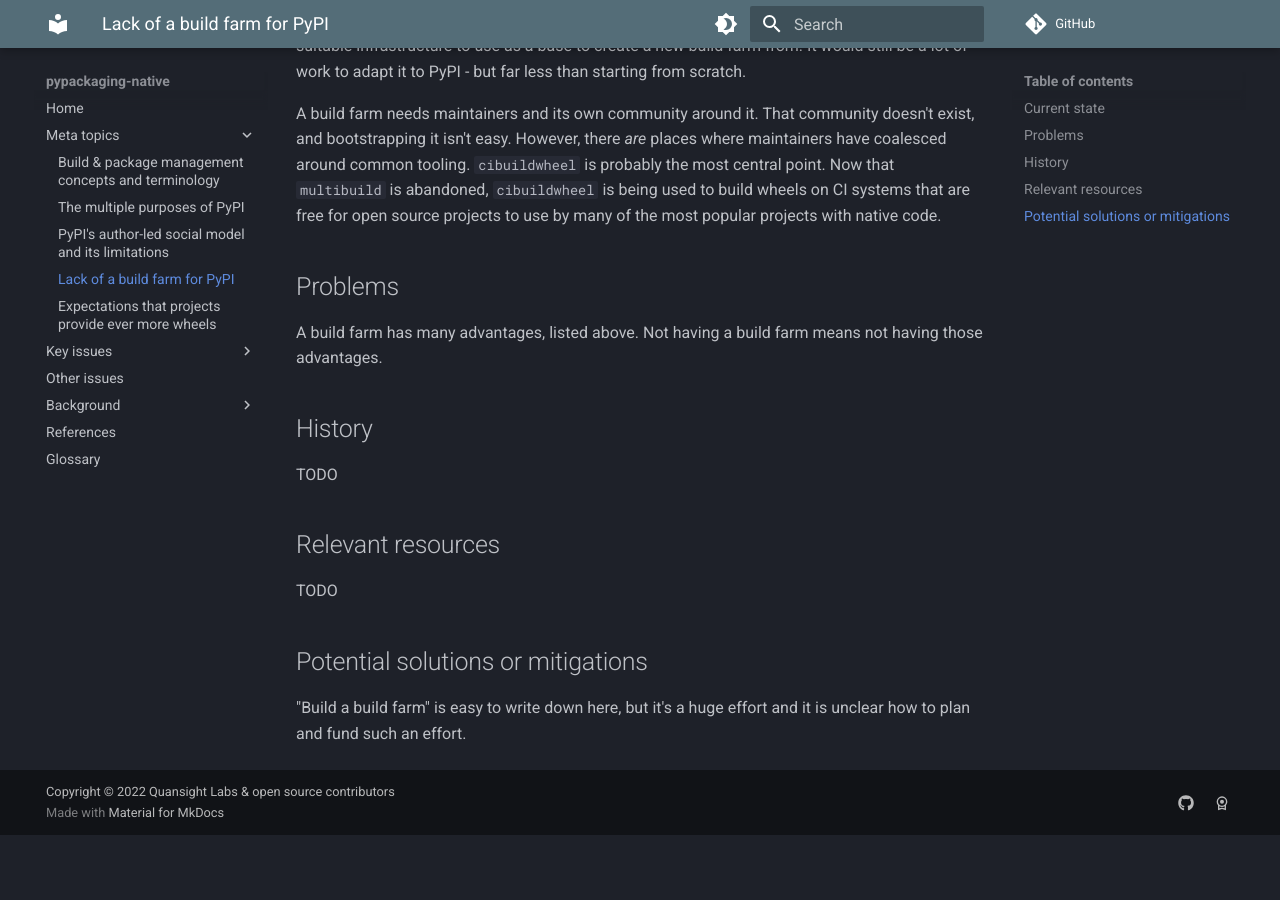
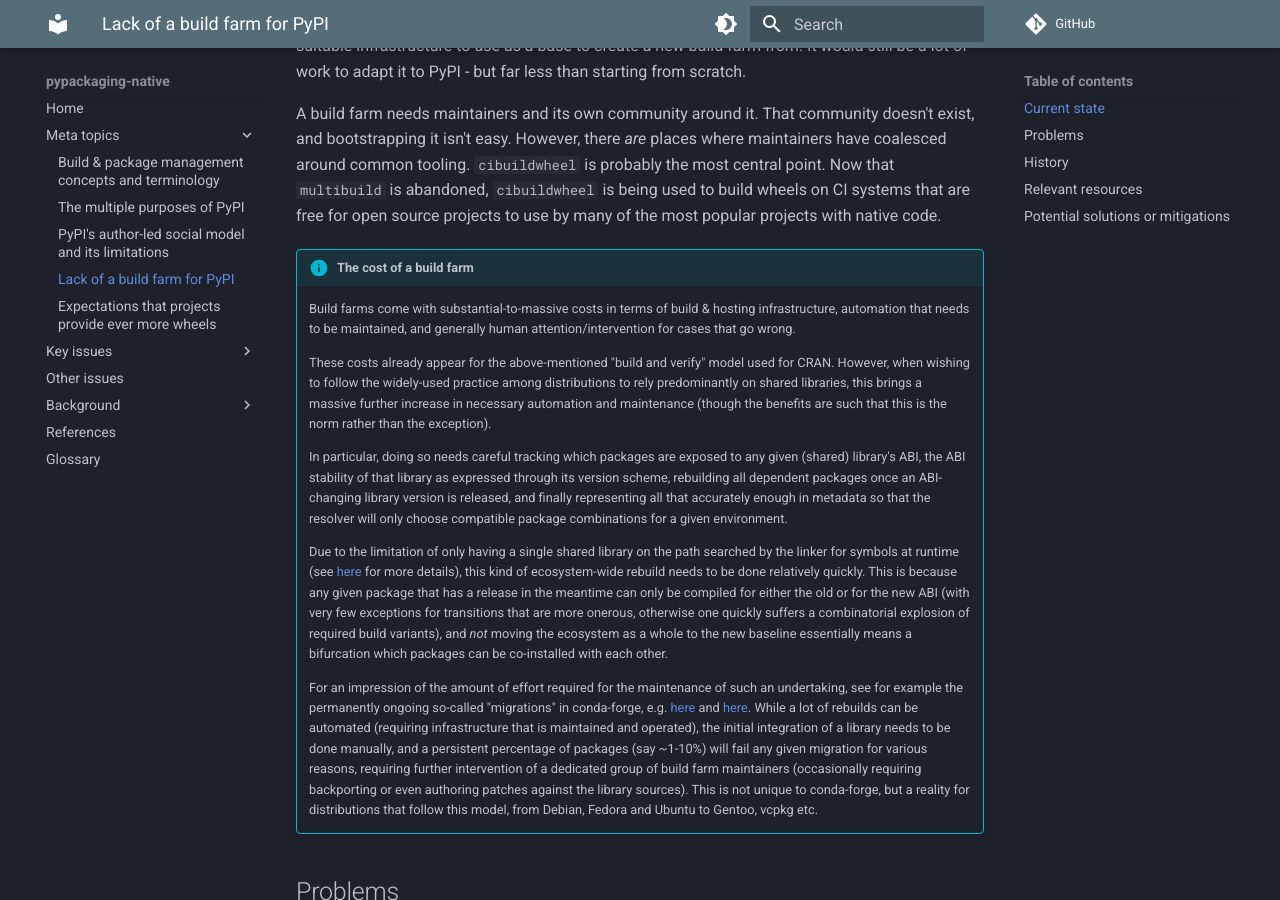
Before and after one commit to pypackaging-native/pypackaging-native, an MkDocs documentation site: the page built from docs/meta-topics/no_build_farm.md, in a window 1280 px wide and 900 px high, scrolled down 1117 px. Built offline with MkDocs 1.6.1 and Material for MkDocs 9.7.7, drawn with Linux system fonts in a browser that asks for light colours; comment, search, counter and statistics services are not loaded; before the commit the page ends 1952 px from its top, so only the background shows below that.

Commit message:
Add "cost of a build farm" info box; minor additions (#6)

```diff
--- a/docs/meta-topics/no_build_farm.md
+++ b/docs/meta-topics/no_build_farm.md
@@ -57,6 +57,48 @@ probably the most central point. Now that `multibuild` is abandoned,
 open source projects to use by many of the most popular projects with native
 code.
 
+!!! info "The cost of a build farm"
+
+    Build farms come with substantial-to-massive costs in terms of build &
+    hosting infrastructure, automation that needs to be maintained, and
+    generally human attention/intervention for cases that go wrong.
+
+    These costs already appear for the above-mentioned "build and verify" model
+    used for CRAN. However, when wishing to follow the widely-used practice
+    among distributions to rely predominantly on shared libraries, this brings
+    a massive further increase in necessary automation and maintenance (though
+    the benefits are such that this is the norm rather than the exception).
+
+    In particular, doing so needs careful tracking which packages are exposed to
+    any given (shared) library's ABI, the ABI stability of that library as
+    expressed through its version scheme, rebuilding all dependent packages once
+    an ABI-changing library version is released, and finally representing all
+    that accurately enough in metadata so that the resolver will only choose
+    compatible package combinations for a given environment.
+
+    Due to the limitation of only having a single shared library on the path
+    searched by the linker for symbols at runtime (see [here](../background/compilation_concepts.md#linkers)
+    for more details), this kind of ecosystem-wide rebuild needs to be done
+    relatively quickly. This is because any given package that has a release
+    in the meantime can only be compiled for either the old or for the new ABI
+    (with very few exceptions for transitions that are more onerous, otherwise
+    one quickly suffers a combinatorial explosion of required build variants),
+    and _not_ moving the ecosystem as a whole to the new baseline essentially
+    means a bifurcation which packages can be co-installed with each other.
+
+    For an impression of the amount of effort required for the maintenance of
+    such an undertaking, see for example the permanently ongoing so-called "migrations"
+    in conda-forge, e.g. [here](https://conda-forge.org/status/#other_migrations)
+    and [here](https://conda-forge.org/status/#closed_migrations). While a lot
+    of rebuilds can be automated (requiring infrastructure that is maintained
+    and operated), the initial integration of a library needs to be done
+    manually, and a persistent percentage of packages (say ~1-10%) will fail
+    any given migration for various reasons, requiring further intervention of
+    a dedicated group of build farm maintainers (occasionally requiring
+    backporting or even authoring patches against the library sources). This is
+    not unique to conda-forge, but a reality for distributions that follow this
+    model, from Debian, Fedora and Ubuntu to Gentoo, vcpkg etc.
+
 
 ## Problems
 
```
Also changed, not shown: docs/background/binary_interface.md (+2 -1 lines), docs/glossary.md (+1 -0 lines), docs/key-issues/native-dependencies/cpp_deps.md (+5 -0 lines), docs/key-issues/simd_support.md (+4 -0 lines), docs/meta-topics/build_steps_conceptual.md (+9 -5 lines).
